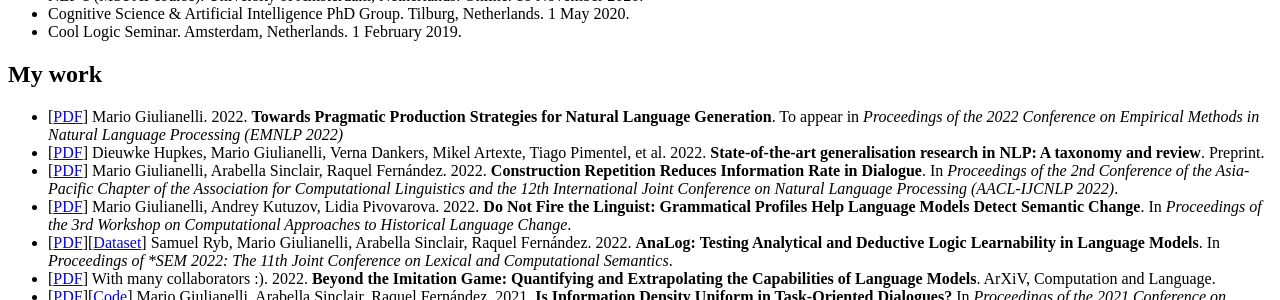
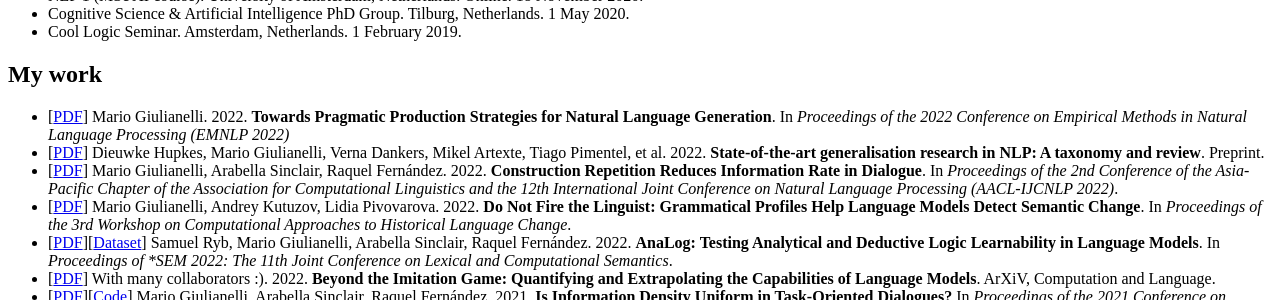
Before and after one commit to glnmario/glnmario.github.io, a Jekyll site: the page built from index.md, in a window 1280 px wide and 900 px high, scrolled down 1661 px. Shown: the part 152-452 px from the top of the window. Built offline with Jekyll 4.4.1, drawn with Linux system fonts in a browser that asks for light colours.

Commit message:
Update index.md

```diff
--- a/index.md
+++ b/index.md
@@ -30,7 +30,7 @@
 
 ## News
 - New preprint on _State-of-the-art generalisation research in NLP: A taxonomy and review_ [[PDF](https://arxiv.org/abs/2210.03050)]
-- New paper at EMNLP 2022: _Towards Pragmatic Production Strategies for Natural Language Generation_. [[PDF](https://arxiv.org/abs/2210.12828)]
+- New paper at EMNLP 2022: _Towards Pragmatic Production Strategies for Natural Language Generation_. [[PDF](https://aclanthology.org/2022.emnlp-main.544/)]
 - New paper at AACL-IJCNLP 2022 with Arabella Sinclair and Raquel Fernández: _Construction Repetition Reduces Information Rate in Dialogue_. [[PDF](https://arxiv.org/abs/2210.08321)]
 - Oral presentations at [CLIN](https://clin2022.uvt.nl) and [CLiC-it](https://clic2021.disco.unimib.it).
 - New interpretability paper with Sam Ryb at *SEM 2022.
@@ -55,7 +55,7 @@
 - Cool Logic Seminar. Amsterdam, Netherlands. 1 February 2019.
 
 ## My work
-- [[PDF](https://arxiv.org/abs/2210.12828)] Mario Giulianelli. 2022. **Towards Pragmatic Production Strategies for Natural Language Generation**. To appear in _Proceedings of the 2022 Conference on Empirical Methods in Natural Language Processing (EMNLP 2022)_
+- [[PDF](https://aclanthology.org/2022.emnlp-main.544/)] Mario Giulianelli. 2022. **Towards Pragmatic Production Strategies for Natural Language Generation**. In _Proceedings of the 2022 Conference on Empirical Methods in Natural Language Processing (EMNLP 2022)_
 - [[PDF](https://arxiv.org/abs/2210.03050)] Dieuwke Hupkes, Mario Giulianelli, Verna Dankers, Mikel Artexte, Tiago Pimentel, et al. 2022. **State-of-the-art generalisation research in NLP: A taxonomy and review**. Preprint.
 - [[PDF](https://aclanthology.org/2022.aacl-main.51)] Mario Giulianelli, Arabella Sinclair, Raquel Fernández. 2022. **Construction Repetition Reduces Information Rate in Dialogue**. In _Proceedings of the 2nd Conference of the Asia-Pacific Chapter of the Association for Computational Linguistics and the 12th International Joint Conference on Natural Language Processing (AACL-IJCNLP 2022)_.
 - [[PDF](https://aclanthology.org/2022.lchange-1.6/)] Mario Giulianelli, Andrey Kutuzov, Lidia Pivovarova. 2022. **Do Not Fire the Linguist: Grammatical Profiles Help Language Models Detect Semantic Change**. In _Proceedings of the 3rd Workshop on Computational Approaches to Historical Language Change_.
```
